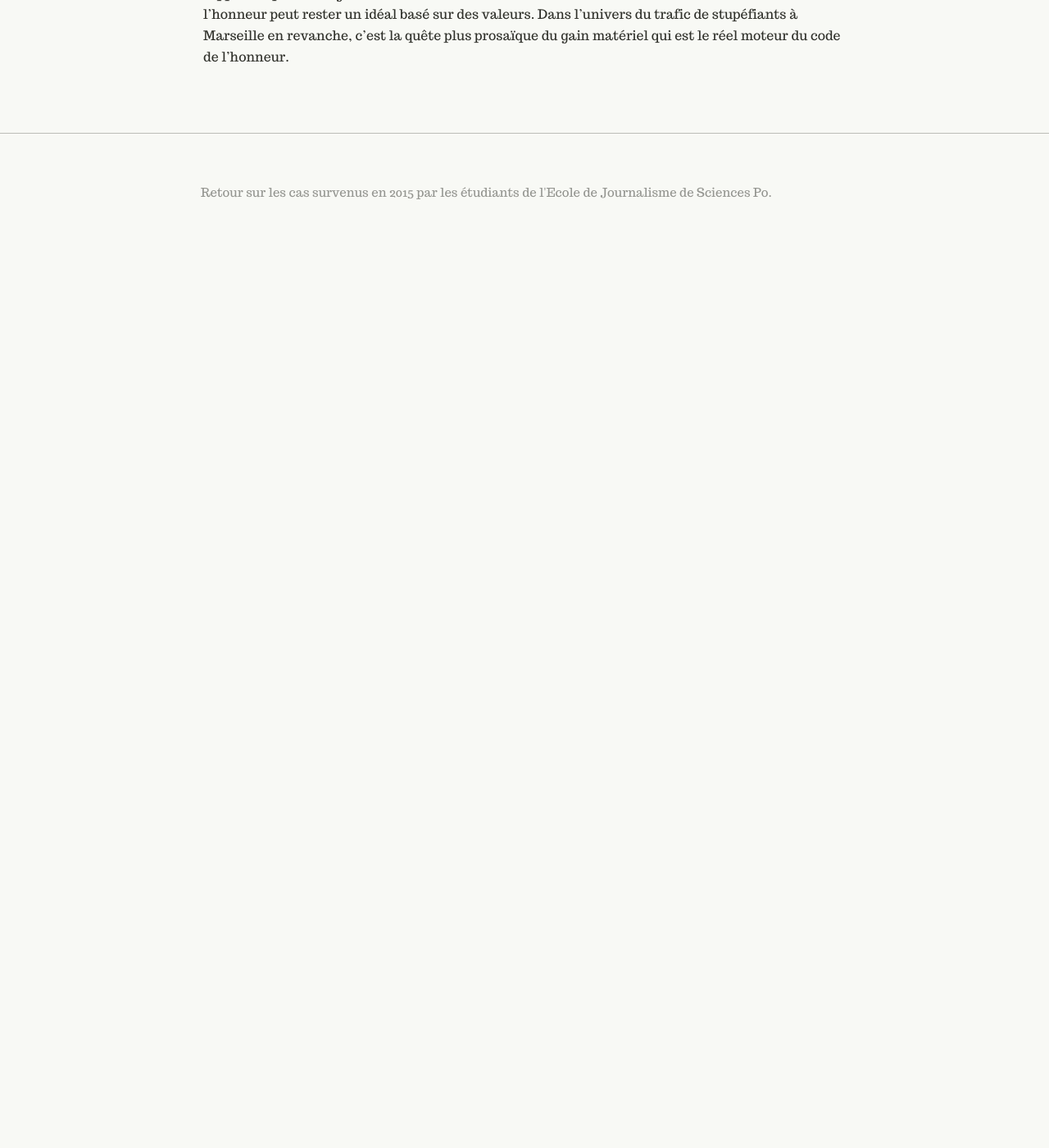
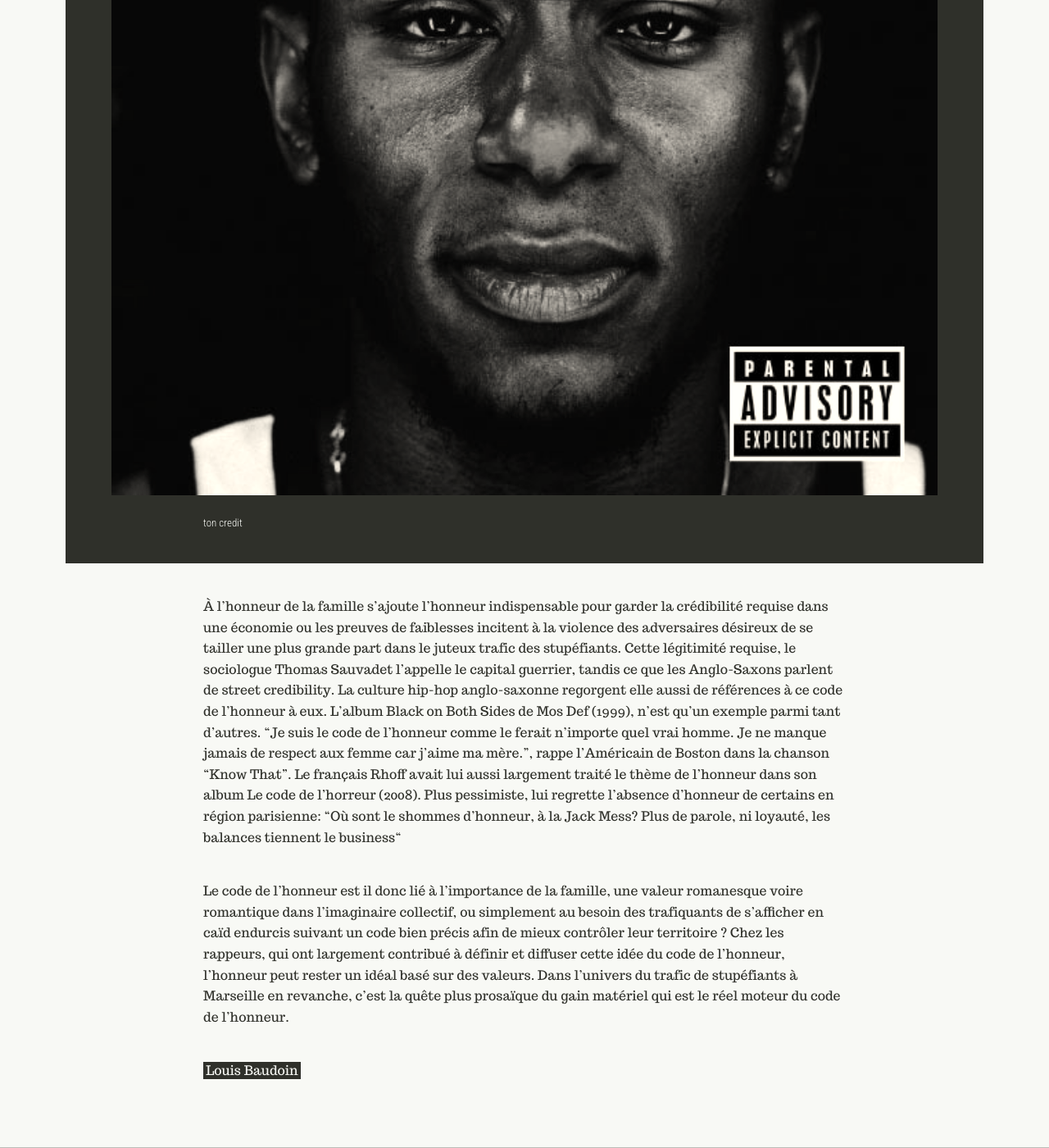
Before and after one commit to reglementsdecomptes/reglementsdecomptes.github.io, a Jekyll site: the page built from _posts/2015-12-11-vendetta-rivalite-territoriale.markdown, in a window 1280 px wide and 1400 px high, scrolled down 1851 px. Shown: the whole window at 82% size. Built offline with Jekyll 4.4.1, drawn with Linux system fonts in a browser that asks for light colours; before the commit the page ends 2178 px from its top, so only the background shows below that.

Commit message:
Updated 2015-12-11-vendetta-rivalite-territoriale.markdown

```diff
--- a/_posts/2015-12-11-vendetta-rivalite-territoriale.markdown
+++ b/_posts/2015-12-11-vendetta-rivalite-territoriale.markdown
@@ -21,6 +21,13 @@ Dans les quartiers Nord de Marseille, la famille peut aussi s’entendre au sens
 
 Selon cette même source cependant, les règlements de comptes au sein des réseaux de trafic de drogues ne peuvent pas être considérés comme portées par un véritable sens de l’honneur: “Oui il y a un code de l'honneur qui peut dans le banditisme qui peut exister, c'est assez noble. Mais dans les narco-trafic, les types n'ont aucune noblesse. Il y a un degré de violence et une disproportion entre les choses reprochées et ce qui arrive aux victimes qui n'a rien d'un code de l'honneur.”
 
+![MOSDEF.jpg]({{site.baseurl}}/img/MOSDEF.jpg)
+{: .fullwidth .image}
+ton credit
+{: .credit}
+
 À l’honneur de la famille s’ajoute l’honneur indispensable pour garder la crédibilité requise dans une économie ou les preuves de faiblesses incitent à la violence des adversaires désireux de se tailler une plus grande part dans le juteux trafic des stupéfiants. Cette légitimité requise, le sociologue Thomas Sauvadet l’appelle le capital guerrier, tandis ce que les Anglo-Saxons parlent de street credibility. La culture hip-hop anglo-saxonne regorgent elle aussi de références à ce code de l’honneur à eux. L’album Black on Both Sides de Mos Def (1999), n’est qu’un exemple parmi tant d’autres. “Je suis le code de l’honneur comme le ferait n’importe quel vrai homme. Je ne manque jamais de respect aux femme car j’aime ma mère.”, rappe l’Américain de Boston dans la chanson “Know That”. Le français Rhoff avait lui aussi largement traité le thème de l’honneur dans son album Le code de l’horreur (2008). Plus pessimiste, lui regrette l’absence d’honneur de certains en région parisienne: “Où sont le shommes d’honneur, à la Jack Mess? Plus de parole, ni loyauté, les balances tiennent le business“
 
 Le code de l’honneur est il donc lié à l’importance de la famille, une valeur romanesque voire romantique dans l’imaginaire collectif, ou simplement au besoin des trafiquants de s’afficher en caïd endurcis suivant un code bien précis afin de mieux contrôler leur territoire ? Chez les rappeurs, qui ont largement contribué à définir et diffuser cette idée du code de l’honneur, l’honneur peut rester un idéal basé sur des valeurs. Dans l’univers du trafic de stupéfiants à Marseille en revanche, c’est la quête plus prosaïque du gain matériel qui est le réel moteur du code de l’honneur.
+
+**Louis Baudoin**
```
